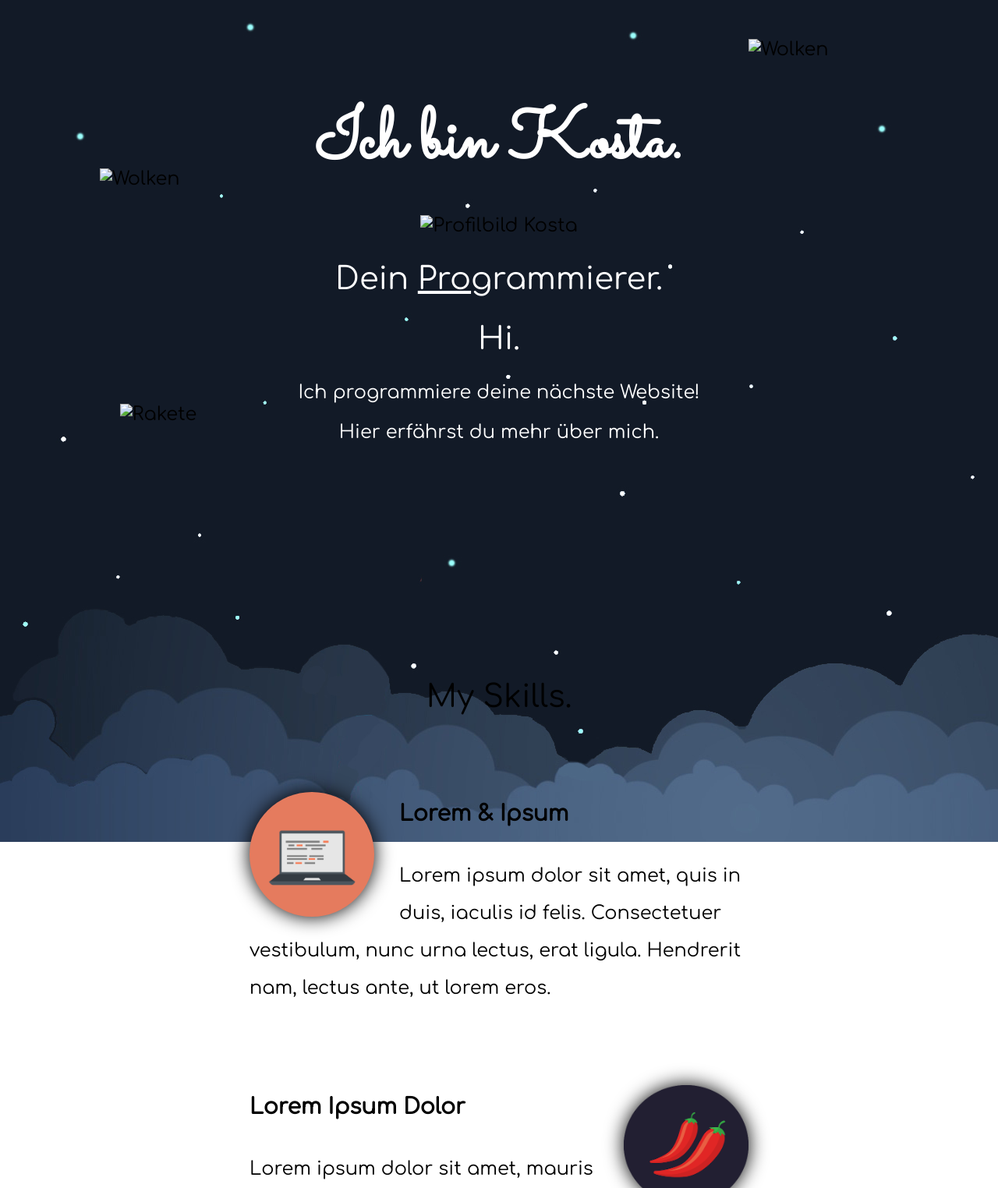
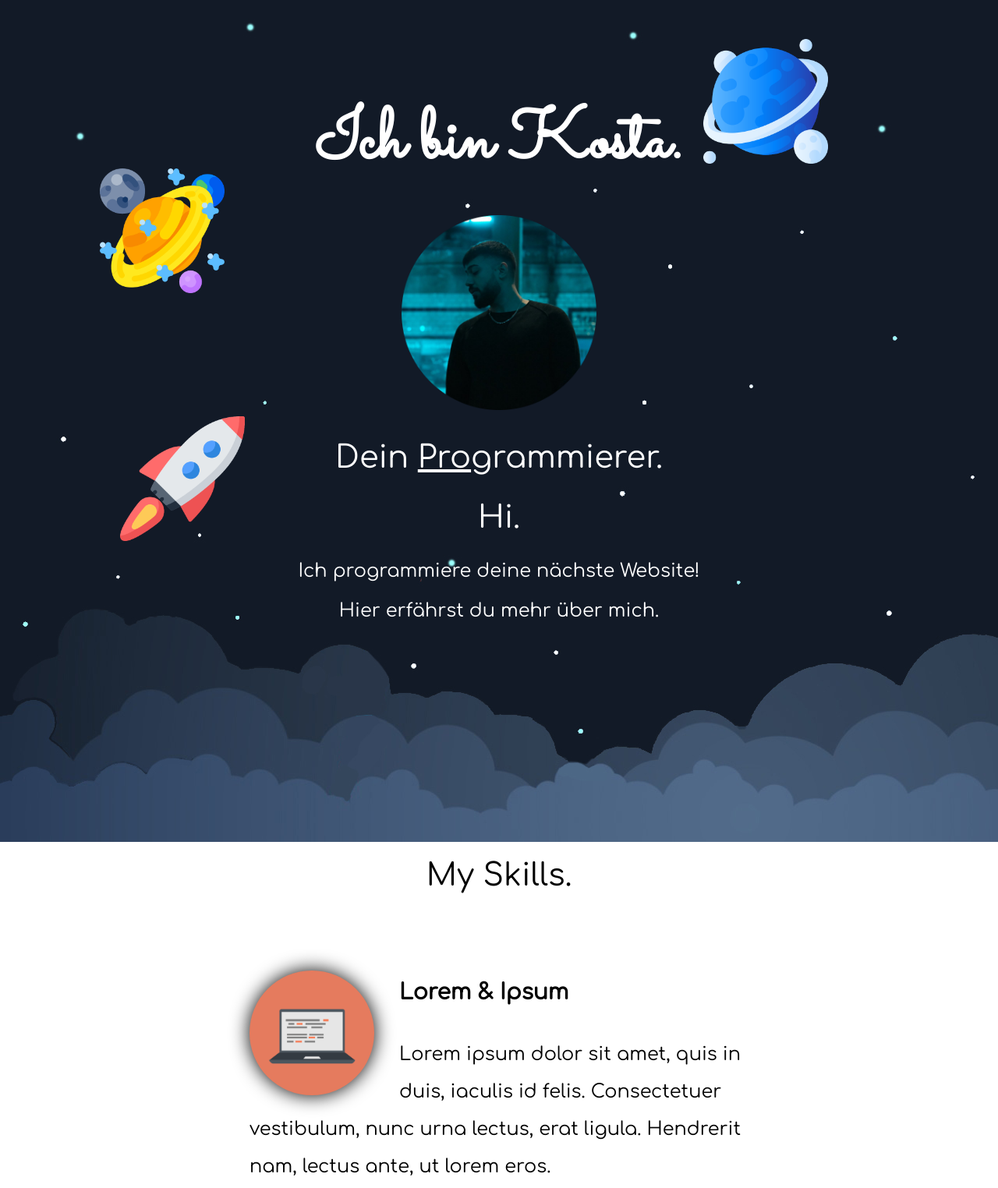
Before and after one commit to ntinosdesign/cv, a plain HTML site: page index.html in a window 1280 px wide. Shown: the top 1524 px of the page at 78% size. Drawn offline with Linux system fonts and the light colour scheme; the site is published under a folder, as on GitHub Pages, so addresses that start at the root find nothing.

Commit message:
Update index.html

```diff
--- a/index.html
+++ b/index.html
@@ -6,19 +6,19 @@
     <meta name="viewport" content="width=device-width, initial-scale=1.0">
     <title>Willkommen auf Kosta's WebDev Portfolio!</title>
     <link rel="stylesheet" type="text/css" href="CSS/styles.css">
-    <link rel="shortcut icon" href="/bilder/favicon.ico" type="image/x-icon">
+    <link rel="shortcut icon" href="bilder/favicon.ico" type="image/x-icon">
     <link rel="preconnect" href="https://fonts.googleapis.com">
 <link rel="preconnect" href="https://fonts.gstatic.com" crossorigin>
 <link href="https://fonts.googleapis.com/css2?family=Comfortaa&family=Sacramento&display=swap" rel="stylesheet">
 </head>
 <body>
     <div class="top-container">
-        <img class="uranus" src="/bilder/uranus.png" alt="Wolken">
+        <img class="uranus" src="bilder/uranus.png" alt="Wolken">
         <h1 class="weiss">Ich bin Kosta.</h1>
-        <img class="profilbild" src="/bilder/mein-bild.png" width="250px" alt="Profilbild Kosta">
+        <img class="profilbild" src="bilder/mein-bild.png" width="250px" alt="Profilbild Kosta">
         <h2 class="weiss">Dein <span class="unterstreichen">Pro</span>grammierer.</h2>
-        <img class="planets" src="/bilder/planets.png" alt="Wolken">
-        <img class="rakete" src="/bilder/rakete.png" alt="Rakete">
+        <img class="planets" src="bilder/planets.png" alt="Wolken">
+        <img class="rakete" src="bilder/rakete.png" alt="Rakete">
         <h2 class="weiss">Hi.</h2>
         <p class="weiss">Ich programmiere deine nächste Website!</p>
         <p class="weiss">Hier erfährst du mehr über mich.</p>
@@ -26,12 +26,12 @@
         <div class="skills">
           <h2>My Skills.</h2>
           <div class="skill-row">
-            <img class="computer" src="Bilder/computer.png" alt="">
+            <img class="computer" src="bilder/computer.png" alt="">
             <h3>Lorem & Ipsum</h3>
             <p>Lorem ipsum dolor sit amet, quis in duis, iaculis id felis. Consectetuer vestibulum, nunc urna lectus, erat ligula. Hendrerit nam, lectus ante, ut lorem eros.</p>
           </div>
           <div class="skill-row">
-            <img class="chili" src="Bilder/chillies.png" alt="">
+            <img class="chili" src="bilder/chillies.png" alt="">
             <h3>Lorem Ipsum Dolor</h3>
             <p class="chili-beschreibung">Lorem ipsum dolor sit amet, mauris sed consectetuer. Etiam et eu, bibendum interdum, lacus quis mauris. Curabitur wisi, quisque vel eu, rutrum nam.</p>
           </div>
```
